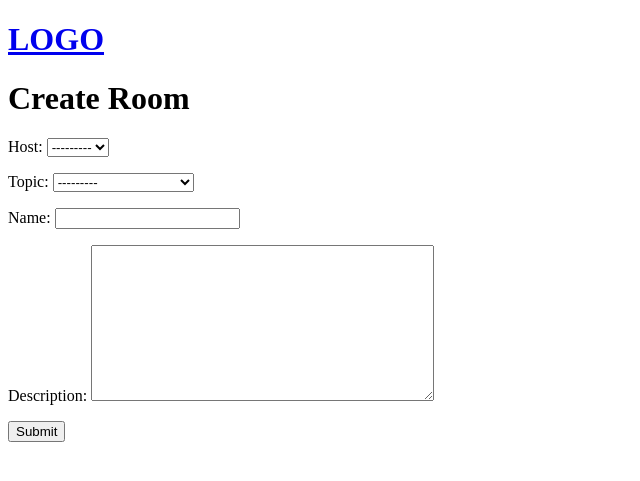
After one commit to boros41/Django-Tutorial-Part-1, a Django app: page /create-room/ in a window 1280 px wide. The commit adds this page. Shown: the top 481 px of the page, without its empty margins (0-640 px from the left). Run offline with Django 5.2, Linux system fonts and the light colour scheme; data comes from the database, SQL or seed files in the repository; both versions use the stored data as it was after the commit.

Commit message:
1:39:00 - CRUD timestamp completed, also changed project name to DjangoTutorial

```diff
--- a/ProductName/asgi.py
+++ b/DjangoTutorial/asgi.py
@@ -1,5 +1,5 @@
 """
-ASGI config for ProductName project.
+ASGI config for DjangoTutorial project.
 
 It exposes the ASGI callable as a module-level variable named ``application``.
 
@@ -11,6 +11,6 @@ import os
 
 from django.core.asgi import get_asgi_application
 
-os.environ.setdefault('DJANGO_SETTINGS_MODULE', 'ProductName.settings')
+os.environ.setdefault('DJANGO_SETTINGS_MODULE', 'DjangoTutorial.settings')
 
 application = get_asgi_application()
--- a/ProductName/settings.py
+++ b/DjangoTutorial/settings.py
@@ -1,5 +1,5 @@
 """
-Django settings for ProductName project.
+Django settings for DjangoTutorial project.
 
 Generated by 'django-admin startproject' using Django 5.1.5.
 
@@ -56,7 +56,7 @@ MIDDLEWARE = [
     'django.middleware.clickjacking.XFrameOptionsMiddleware',
 ]
 
-ROOT_URLCONF = 'ProductName.urls'
+ROOT_URLCONF = 'DjangoTutorial.urls'
 
 TEMPLATES = [
     {
@@ -76,7 +76,7 @@ TEMPLATES = [
     },
 ]
 
-WSGI_APPLICATION = 'ProductName.wsgi.application'
+WSGI_APPLICATION = 'DjangoTutorial.wsgi.application'
 
 
 # Database
--- a/ProductName/urls.py
+++ b/DjangoTutorial/urls.py
@@ -1,5 +1,5 @@
 """
-URL configuration for ProductName project.
+URL configuration for DjangoTutorial project.
 
 The `urlpatterns` list routes URLs to views. For more information please see:
     https://docs.djangoproject.com/en/5.1/topics/http/urls/
--- a/ProductName/wsgi.py
+++ b/DjangoTutorial/wsgi.py
@@ -1,5 +1,5 @@
 """
-WSGI config for ProductName project.
+WSGI config for DjangoTutorial project.
 
 It exposes the WSGI callable as a module-level variable named ``application``.
 
@@ -11,6 +11,6 @@ import os
 
 from django.core.wsgi import get_wsgi_application
 
-os.environ.setdefault('DJANGO_SETTINGS_MODULE', 'ProductName.settings')
+os.environ.setdefault('DJANGO_SETTINGS_MODULE', 'DjangoTutorial.settings')
 
 application = get_wsgi_application()
--- /dev/null
+++ b/base/forms.py
@@ -0,0 +1,7 @@
+from django.forms import ModelForm
+from .models import Room
+
+class RoomForm(ModelForm):
+    class Meta:
+        model = Room
+        fields = "__all__" # all the fields in the Room model
--- a/base/models.py
+++ b/base/models.py
@@ -32,6 +32,11 @@ class Room(models.Model):
     # auto_now_add only takes a timestamp/snapshot when we first create this model/instance
     created = models.DateTimeField(auto_now_add=True) # when the room was created
 
+    class Meta:
+        # order the rooms by the date they were updated and created (columns). Minus sign means reverse chronological order
+        # i.e., the most recent room will be at the top
+        ordering = ['-updated', '-created']
+
     def __str__(self):
         return self.name
 
--- a/base/templates/base/home.html
+++ b/base/templates/base/home.html
@@ -15,8 +15,12 @@
         <h1>Home Template</h1>
     </header>
     <main>
+        <a href="{% url 'create-room' %}">Create Room</a>
+
         <div>
             {% for room in rooms %}
+            <a href="{% url 'update-room' room.id %}">Edit</a>
+            <a href="{% url 'delete-room' room.id %}">Delete</a>
             <span>@{{room.host.username}}</span>
 
             <!--href will generate a link along the lines of website/room/1 for example-->
--- /dev/null
+++ b/base/templates/base/room_form.html
@@ -0,0 +1,31 @@
+{% extends 'main.html' %}
+
+{% block content %}
+
+<!DOCTYPE html>
+
+<html lang="en">
+  <head>
+    <meta charset="UTF-8" />
+    <meta name="viewport" content="width=device-width, initial-scale=1.0" />
+    <title>Create Room</title>
+  </head>
+  <body>
+    <header>
+        <h1>Create Room</h1>
+    </header>
+    <main>
+        <!--Empty string for action means it will send the form data to the current URL-->
+        <form action="" method="post">
+            {% csrf_token %}
+            {{form.as_p}}
+            <input type="submit" value="Submit">
+        </form>
+    </main>
+    <footer>
+
+    </footer>
+  </body>
+</html>
+
+{% endblock %}
--- a/base/urls.py
+++ b/base/urls.py
@@ -3,5 +3,9 @@ from . import views
 
 urlpatterns = [
     path('', views.home, name="home"),
-    path('room/<str:pk>', views.room, name="room")
+    path('room/<str:pk>', views.room, name="room"),
+    path('create-room/', views.createRoom, name="create-room"),
+    path('update-room/<str:pk>', views.updateRoom, name="update-room"),
+    path('delete-room/<str:pk>', views.deleteRoom, name="delete-room"),
+
 ]
--- a/base/views.py
+++ b/base/views.py
@@ -1,6 +1,8 @@
-from django.shortcuts import render
+from django.shortcuts import render, redirect
 from django.http import HttpResponse
 from .models import Room
+from .forms import RoomForm
+
 # Create your views here.
 
 
@@ -28,3 +30,40 @@ def room(request, pk):
 
     context = {"room": room}
     return render(request, "base/room.html", context) # return a specific page for a room
+
+def createRoom(request):
+    form = RoomForm()
+
+    if request.method == "POST":
+        form = RoomForm(request.POST) # get the user's input from the form contained in the POST request
+
+        if form.is_valid():
+            form.save() # save the user's input of the model instance to the database
+            return redirect("home") # redirect to the home page specified by the url's name attribute
+
+
+    context = {"form": form}
+    return render(request, "base/room_form.html", context)
+
+def updateRoom(request, pk):
+    room = Room.objects.get(id=pk) # gets room object/entry where the id (primary key) is equal to the URL clicked i.e, room/1
+    form = RoomForm(instance=room) # prefill the form with the selected room model's data since we want to know what we are editing
+
+    if request.method == "POST":
+        # get the user's input of the selected room from the form contained in the POST request
+        form = RoomForm(request.POST, instance=room) # data in POST request will replace whatever is in the room instance
+        if form.is_valid():
+            form.save()
+            return redirect("home") # redirect to the home page specified by the url's name attribute
+
+    context = {"form": form}
+    return render(request, "base/room_form.html", context)
+
+def deleteRoom(request, pk):
+    room = Room.objects.get(id=pk)
+
+    if request.method == "POST":
+        room.delete() # remove room entry from Room table from the database
+        return redirect("home")
+
+    return render(request, "base/delete.html", {"obj":room})
--- a/manage.py
+++ b/manage.py
@@ -6,7 +6,7 @@ import sys
 
 def main():
     """Run administrative tasks."""
-    os.environ.setdefault('DJANGO_SETTINGS_MODULE', 'ProductName.settings')
+    os.environ.setdefault('DJANGO_SETTINGS_MODULE', 'DjangoTutorial.settings')
     try:
         from django.core.management import execute_from_command_line
     except ImportError as exc:
--- a/templates/main.html
+++ b/templates/main.html
@@ -4,11 +4,12 @@
   <head>
     <meta charset="UTF-8" />
     <meta name="viewport" content="width=device-width, initial-scale=1.0" />
-    <title>ProductName</title>
+    <title>DjangoTutorial</title>
   </head>
+  <header>
+    {% include 'navbar.html' %} <!--will be included in every page-->
+  </header>
   <body>
-    {% include 'navbar.html' %} <!--will be included in every page-->
-
     {% block content %}
 
     {% endblock %}
```
Also changed, not shown: base/templates/base/delete.html (added, +38 -0 lines), DjangoTutorial/__init__.py (added), db.sqlite3, 2 other files.
